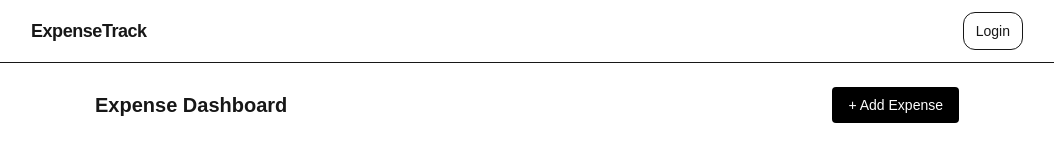
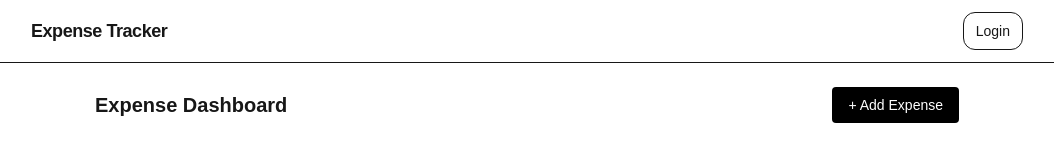
Before and after one commit to davemaclaren17/expense-track, a Next.js app: page / in a window 1280 px wide. Shown: the top 145 px of the page, without its empty margins (113-1167 px from the left). Built offline with nearby package versions, Linux system fonts and the light colour scheme; no server answers; the database is empty.

Commit message:
updated top menu title

```diff
--- a/components/TopMenu.tsx
+++ b/components/TopMenu.tsx
@@ -45,7 +45,7 @@ export default function TopMenu() {
     <header className="sticky top-0 z-40 border-b bg-white">
       <div className="mx-auto max-w-5xl px-4 py-3 flex items-center justify-between">
         <div className="font-semibold text-lg tracking-tight">
-          ExpenseTrack
+          Expense Tracker
         </div>
 
         {/* Right side */}
```
